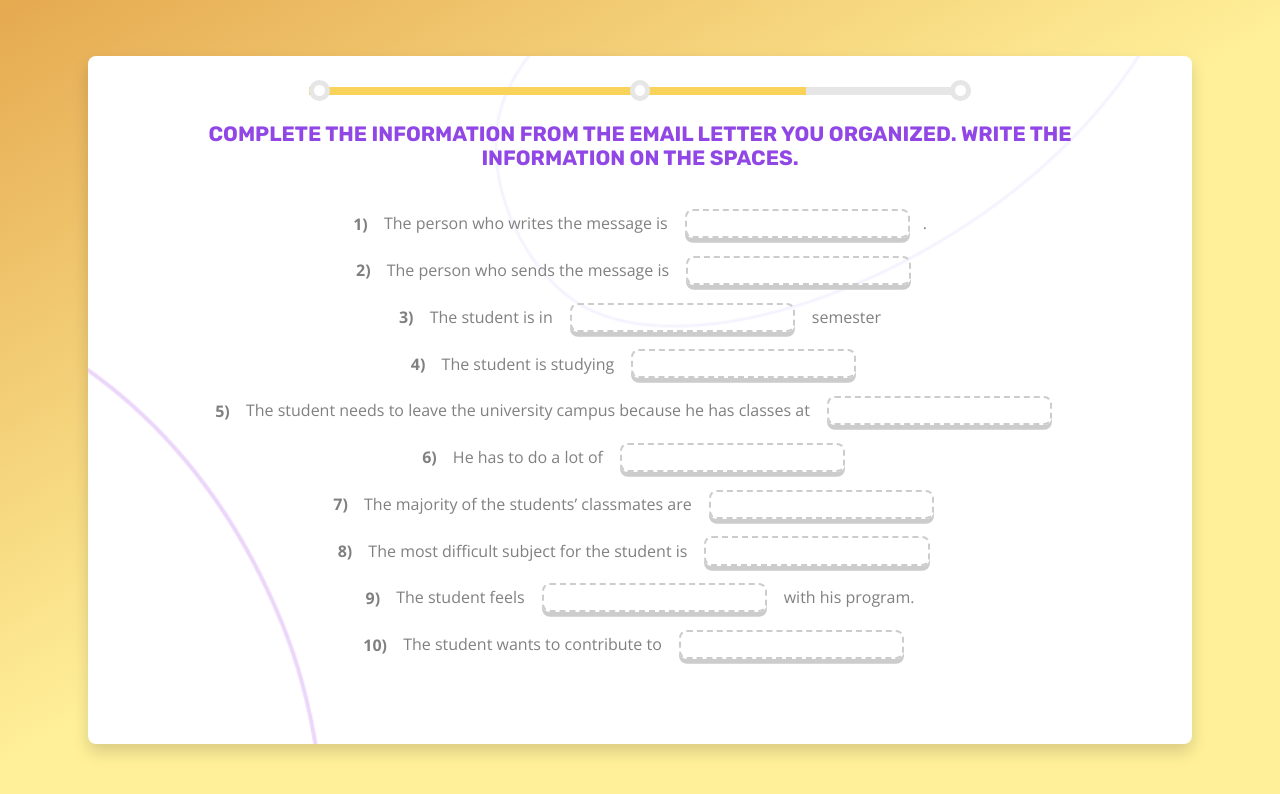
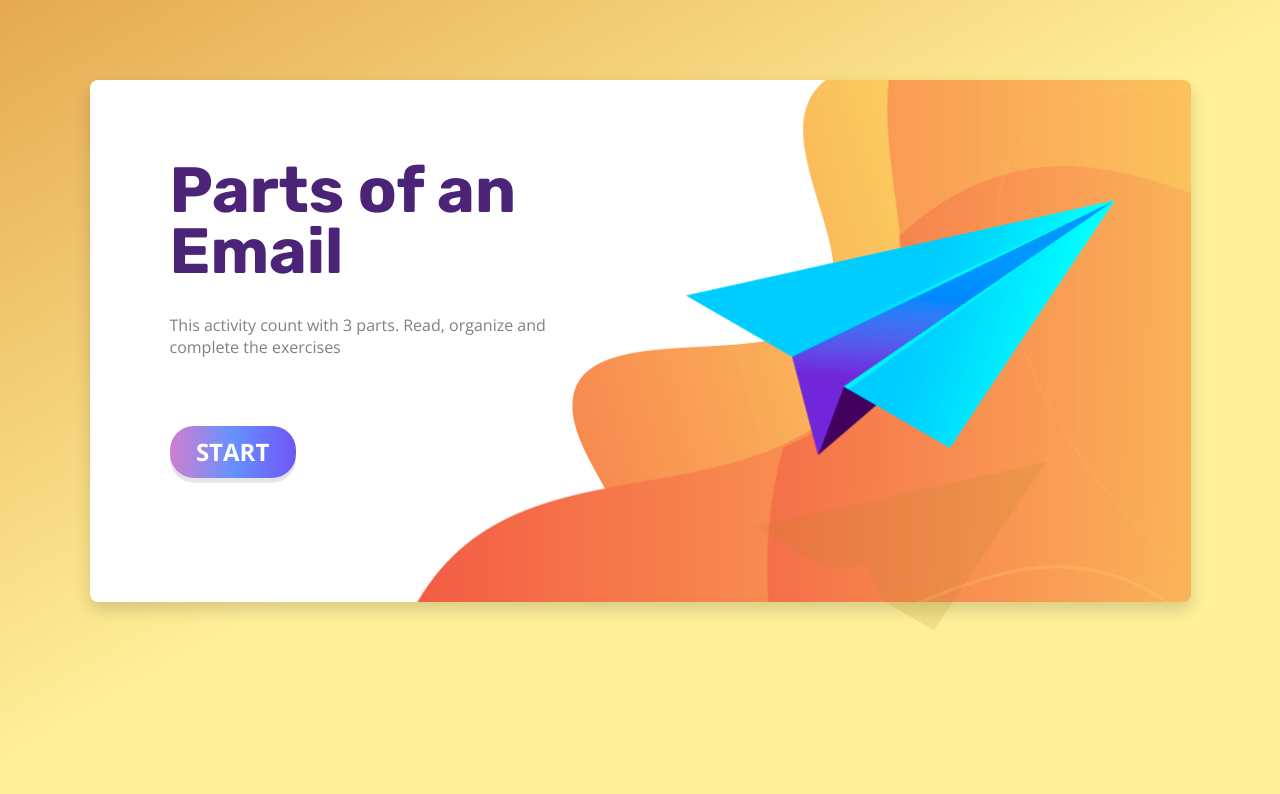
Before and after one commit to Univirtual-Ilex/4-M0U1-Reading2-Parts-of-an-Email, a React (Create React App) app: page / in a window 1280 px wide. Shown: the top 794 px of the page. Built offline with nearby package versions, Linux system fonts and the light colour scheme.

Commit message:
Conectado con el router. Listo el scorm

```diff
--- a/src/App.js
+++ b/src/App.js
@@ -6,6 +6,9 @@ import Modal from './components/Generales/Modal'
 import Gstyle from './App/gstyle' // Estilos globales
 import Ilex from './App/variables' //Variables
 
+
+// Router
+import {BrowserRouter, Route } from 'react-router-dom'
 // Actividades
 // Actividad 1
 
@@ -51,7 +54,12 @@ const App = () => {
     <>
       <Gstyle/>
       <Fondo degradado={Ilex.degradado('-30deg',Ilex.color_amarilloClaro,Ilex.color_amarilloClaro,Ilex.color_amarilloOscuro)}>
-        <Actividad3 />
+      <BrowserRouter>
+        <Route path='/' exact component={Home} />
+        <Route path='/actividad1'  component={Actividad1} />
+        <Route path='/actividad2'  component={Actividad2} />
+        <Route path='/actividad3'  component={Actividad3} />
+      </BrowserRouter>
       </Fondo>
       <Modal w='30'>
       </Modal>
--- a/src/components/Actividad1/Actividad.jsx
+++ b/src/components/Actividad1/Actividad.jsx
@@ -17,7 +17,7 @@ import { useState, useEffect } from 'react'
 
 
 
-const Actividad_base =  ({...props}) => {
+const Actividad_base =  ({staticContext,...props}) => {
     const [okSentences, setOkSentences] = useState([])
     const [solvedActivity, setSolvedActivity] = useState(false)
     const registerFeedBack = (data) => {
@@ -66,7 +66,7 @@ const Actividad_base =  ({...props}) => {
                 </ICol>
             </IRow>
 
-            <Modal visible={solvedActivity} ok />
+            <Modal visible={solvedActivity} ok nxtUrl="/actividad2" repeatUrl="/actividad1" />
         </Container>
     )
 
--- a/src/components/Actividad2/Actividad2.jsx
+++ b/src/components/Actividad2/Actividad2.jsx
@@ -18,7 +18,7 @@ import Modal from '../Generales/Modal'
 // DAta
 import data from './Actividad2_data'
 // Componente base
-const Actividad2_base = ({...props}) => {
+const Actividad2_base = ({staticContext, ...props}) => {
 
 
     // Función que reordena las palabras de forma aleatoria
@@ -90,7 +90,7 @@ const Actividad2_base = ({...props}) => {
                 </ReactSortable>
 
             </IRow>
-            <Modal visible={Feedback} ok />
+            <Modal visible={Feedback} ok nxtUrl="/actividad3" repeatUrl="/actividad1" />
         </Container>
 
     )
--- a/src/components/Actividad3/Actividad3.jsx
+++ b/src/components/Actividad3/Actividad3.jsx
@@ -17,7 +17,7 @@ import { useState } from 'react'
 
 
 // Componente base
-const Actividad3_base = ({...props}) => {
+const Actividad3_base = ({staticContext, ...props}) => {
     const [feedback, setFeedback] = useState([])
     const setInfo = (info) => {
         setFeedback(feedback.concat(info))
@@ -48,7 +48,8 @@ const Actividad3_base = ({...props}) => {
 
                 </ICol>
             </IRow>
-            <Modal visible={feedback.length === 10 } ok finish />
+
+            <Modal visible={feedback.length === 10} ok nxtUrl="/home" repeatUrl="/actividad3" finish />
 
         </Container>
 
--- a/src/components/Container/Container.jsx
+++ b/src/components/Container/Container.jsx
@@ -8,7 +8,7 @@ import styled from 'styled-components'
  *
  */
 
-const Container_base = ({ h, w, bgImage, row,...props}) => { // se traen los props con el spread y además se desestructura para evitar problemas de render https://www.styled-components.com/docs/faqs#why-am-i-getting-html-attribute-warnings
+const Container_base = ({ h, w, bgImage, row,...props}) => { // se traen los props con el spread y ademÃ¡s se desestructura para evitar problemas de render https://www.styled-components.com/docs/faqs#why-am-i-getting-html-attribute-warnings
     return (
         <section {...props}>
             <div className={`viewport ${ row ? 'row': '' } ${ bgImage ? 'bgImage': ''}`}>
@@ -23,13 +23,16 @@ const Container = styled(Container_base)`
     display: flex;
     justify-content: center;
     align-items:center;
+    overflow-y:auto;
     height:100%;
 
     .viewport{
         box-shadow: 0 0.5em 1em 0 rgba(0,0,0,0.15);
         width:${ props => props.w ? props.w : 68.8125 }em;
         height:${ props => props.h ? props.h : 32.625 }em;
-        border-radius:0.5em;
+        min-width:${ props => props.w ? props.w : 68.8125 }em;
+        min-height:${ props => props.h ? props.h : 32.625 }em;
+        border-radius: 0.5em;
         background-color: #fff;
         box-sizing: border-box;
         position:relative;
@@ -47,6 +50,12 @@ const Container = styled(Container_base)`
         background-size: cover;
     }
 
+    @media screen and (max-height: 1080px) {
+        align-items:start;
+        position:relative;
+        padding-top: 5em;
+        padding-bottom: 5em;
+    }
 `
 
 export default Container
--- a/src/components/Generales/Modal/Modal.js
+++ b/src/components/Generales/Modal/Modal.js
@@ -5,7 +5,7 @@ import { ButtonmodalTo } from '../../ButtonModal'
 import styled from 'styled-components'
 import styles from './Modal_styles'
 
-const ModalBase = ( { w, ok, err, visible,nxtUrl,repeatUrl, finish, ...props } ) => {
+const ModalBase = ( { w, ok, err, visible,nxtUrl,repeatUrl, ...props } ) => {
     const ModalType = () => {
 
         if( ok && err) {
--- a/src/components/Home/Home.jsx
+++ b/src/components/Home/Home.jsx
@@ -1,12 +1,12 @@
 import React from 'react'
 import styled from 'styled-components'
 import Container from '../Container'
-import ButtonX from '../ButtonX'
+import {ButtonLink} from '../ButtonX'
 import estilos_home from './Home_styles'
 
 
 
-const Home_base = function ({...props}) { // se le pasan las props para recibir los styled components
+const Home_base = function ({staticContext, ...props}) { // se le pasan las props para recibir los styled components
 
     return (
         <Container {...props}  row bgImage="src/bg.png">
@@ -17,7 +17,7 @@ const Home_base = function ({...props}) { // se le pasan las props para recibir
                             <p>
                             This activity count with 3 parts. Read, organize and complete the exercises
                             </p>
-                            <ButtonX>Start</ButtonX>
+                            <ButtonLink to='/actividad1'>Start</ButtonLink>
                         </div>
                     </div>
                     <div className='bloque-derecho'>
```
